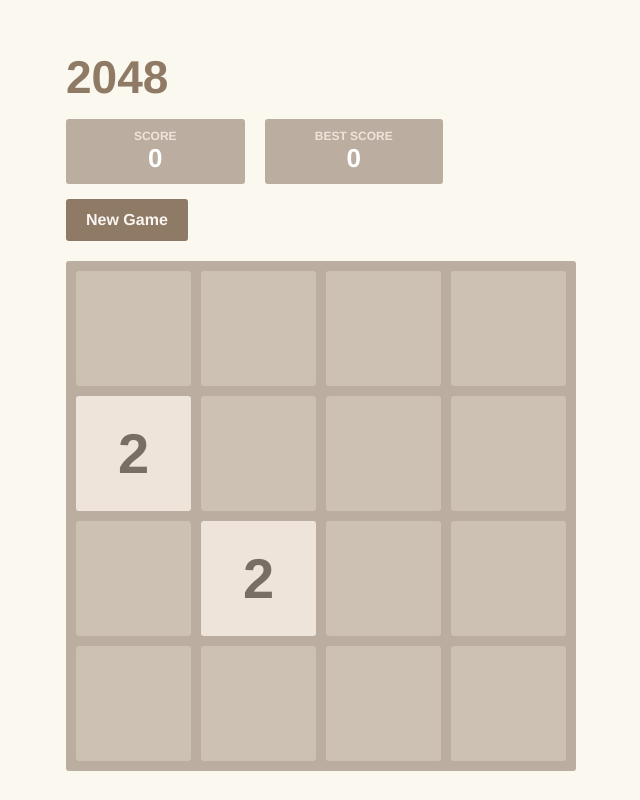
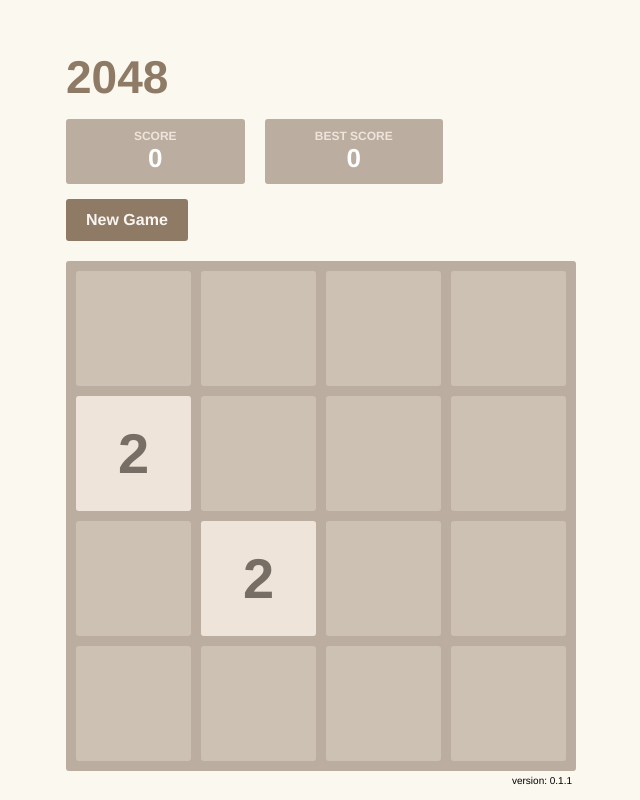
Before and after one commit to klogpok/2048-angular, an Angular app: page / in a window 1280 px wide. Shown: the whole page, without its empty margins (319-959 px from the left). Built offline with nearby package versions, Linux system fonts and the light colour scheme.

Commit message:
Added version

```diff
--- a/src/app/app.component.html
+++ b/src/app/app.component.html
@@ -3,4 +3,5 @@
     <app-score></app-score>
     <app-header></app-header>
     <app-game></app-game>
+    <div class="version">version: 0.1.1</div>
 </div>
--- a/src/app/app.component.scss
+++ b/src/app/app.component.scss
@@ -12,3 +12,9 @@
     color: #8f7a66;
     margin-bottom: 15px;
 }
+
+.version {
+    margin: 4px 4px 0 0;
+    text-align: right;
+    font-size: 10px;
+}
--- a/src/environments/environment.ts
+++ b/src/environments/environment.ts
@@ -3,7 +3,8 @@
 // The list of file replacements can be found in `angular.json`.
 
 export const environment = {
-  production: false
+    production: false,
+    version: '0.1.0',
 };
 
 /*
```
